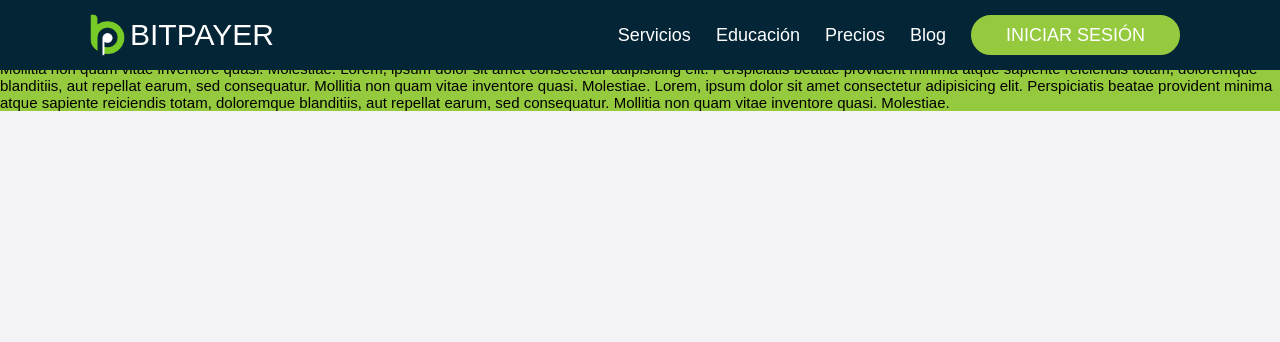
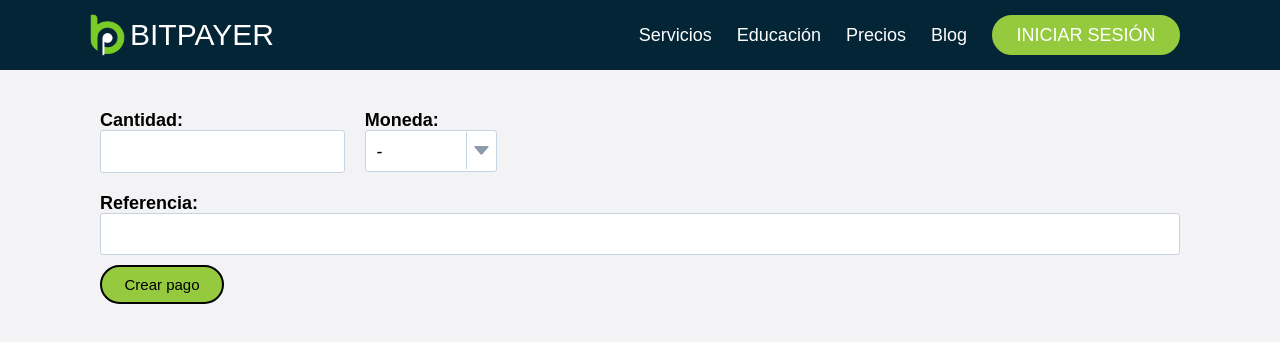
Before and after one commit to bitpayermx/bitpayer-web, a Next.js app: page /crear-pago in a window 1280 px wide. Shown: the top 342 px of the page. Built offline with nearby package versions, Linux system fonts and the light colour scheme; a web font is replaced by a local one.

Commit message:
adding changes to basic deploy on vercel

```diff
--- a/components/Header.jsx
+++ b/components/Header.jsx
@@ -1,7 +1,19 @@
 import Image from "next/image";
 import Link from "next/link";
+import { useState, useEffect } from 'react'
+import { AiFillCaretDown } from "react-icons/ai"
+
 
 export default function Header() {
+
+  const [userLogged, setUserLogged] = useState(null)
+
+  useEffect(()=>{
+    if(localStorage.getItem('user')){
+      setUserLogged(JSON.parse(localStorage.getItem('user')))
+    }
+  }, [])
+
   return (
     <>
       <header
@@ -51,11 +63,24 @@ export default function Header() {
               <a className="color-white font1em margin-right25" href="/blog">
                 Blog
               </a>
-              <Link href="/login">
-                <a className="my-btn back-green text-uppercase color-green contactanos">
-                  <span className="font1em color-white">Iniciar Sesión</span>
-                </a>
-              </Link>
+              {
+                !userLogged && <Link href="/login">
+                  <a className="my-btn back-green text-uppercase color-green contactanos">
+                    <span className="font1em color-white">Iniciar Sesión</span>
+                  </a>
+                </Link>
+              }
+
+              {
+                userLogged && <div>
+                  <div className="my-btn color-green flex flex-center flex-middle">
+                    <p className="color-green font1em">{userLogged.name}</p>
+
+                    <p className="relative font20" style={{top:2+'px', right:-2+'px'}}><AiFillCaretDown /></p>
+                  </div>
+                </div>
+              }
+
             </div>
             <div className="padding15 pointer flex hide-desktop">
               <p className="color-white relative" id="menu-btn">
--- a/next.config.js
+++ b/next.config.js
@@ -1,3 +1,3 @@
 module.exports = {
-  reactStrictMode: true,
+  reactStrictMode: true
 }
--- a/pages/api/charges/index.js
+++ b/pages/api/charges/index.js
@@ -2,6 +2,49 @@ import { dbConnect } from "../../../mongodb/dbConnect";
 
 dbConnect()
 
+
+const {
+  COINBASE_API_KEY,
+  COINBASE_WEBHOOK_SECRET,
+  DOMAIN,
+} = require("../../../config");
+
+
+// const { Client, resources } = require("coinbase-commerce-node");
+// const Webhook = require("coinbase-commerce-node/lib/Webhook");
+
+// Client.init(COINBASE_API_KEY);
+
+// const { Charge } = resources;
+
+
 export default function handler(req, res) {
-  res.status(200).json("Hello charges!");
+
+  console.log('req',req.query)
+  res.status(200).json({name: "hello charges"});
+
+  // return false
+
+  // const chargeData = {
+  //   name: "Curso bitcoin desde cero",
+  //   description:
+  //     "Aprende las bases hasta nivel intermedio sobre como funciona bitcoin yas criptomonedas y porqué son la alternativa que el mundo require",
+  //   local_price: {
+  //     amount: "0.1",
+  //     currency: "USD",
+  //   },
+  //   pricing_type: "fixed_price",
+  //   metadata: {
+  //     customer_id: "_4354",
+  //     customer_name: "Mario",
+  //   },
+  //   redirect_url: `${DOMAIN}/success-payment`,
+  //   cancel_url: `${DOMAIN}/cancel-payment`,
+  // };
+
+  // const charge = await Charge.create(chargeData);
+
+  // res.send(charge);
+
+
 }
--- a/pages/crear-pago/index.jsx
+++ b/pages/crear-pago/index.jsx
@@ -1,9 +1,65 @@
 import Link from 'next/link'
 import Head from 'next/head'
+import axios from 'axios'
+import { useState, useEffect } from 'react'
+
 
 import Header from '../../components/Header.jsx'
 
 export default function CrearPgo(){
+
+    const [userLogged, setUserLogged] = useState(null)
+    const [amount, setAmount] = useState(0)
+    const [currency, setCurrency] = useState(null)
+    const [reference, setReference] = useState('')
+
+
+    useEffect(()=>{
+        if(localStorage.getItem('user')){
+        setUserLogged(JSON.parse(localStorage.getItem('user')))
+        }
+    }, [])
+
+
+
+    const fetchData = async () => {
+        const dataCharge = {
+            amount,
+            currency,
+            reference,
+            customer_name: userLogged.name,
+            customer_id: userLogged._id
+        }
+        axios.get('/api/charges', {params: dataCharge})
+            .then(res =>{
+                console.log(res)
+            })
+            .catch(err =>{
+                console.log(err)
+            })
+
+
+        // console.log('hey dataaa', newData)
+    };
+
+    const handleClick = (event) => {
+        event.preventDefault();
+        fetchData();
+    };
+
+    const handleChangeAmount = (event)=>{
+        setAmount(event.target.value)
+    }
+
+    const handleChangeCurrency = (event)=>{
+        setCurrency(event.target.value)
+
+    }
+
+    const handleChangeReference = (event)=>{
+        setReference(event.target.value)
+    }
+
     return (
         <div>
             <Head>
@@ -19,14 +75,55 @@ export default function CrearPgo(){
 
             <Header />
             <main>
-                <h2 className="color-red">About</h2>
-                <Link href="/">Got to home</Link>
 
-                <div className='back-green'>
-                    Lorem, ipsum dolor sit amet consectetur adipisicing elit. Perspiciatis beatae provident minima atque sapiente reiciendis totam, doloremque blanditiis, aut repellat earum, sed consequatur. Mollitia non quam vitae inventore quasi. Molestiae.
-                    Lorem, ipsum dolor sit amet consectetur adipisicing elit. Perspiciatis beatae provident minima atque sapiente reiciendis totam, doloremque blanditiis, aut repellat earum, sed consequatur. Mollitia non quam vitae inventore quasi. Molestiae.
-                    Lorem, ipsum dolor sit amet consectetur adipisicing elit. Perspiciatis beatae provident minima atque sapiente reiciendis totam, doloremque blanditiis, aut repellat earum, sed consequatur. Mollitia non quam vitae inventore quasi. Molestiae.
-                </div>
+                <div className='padding20'></div>
+                <div className='padding20'></div>
+
+                <section className='my-container'>
+                    <article className='padding20'>
+                        <div className='flex flex-middle'>
+                            <div className='margin10'>
+                                <h2 className='font1em'>Cantidad:</h2>
+                                <div className='flex'>
+                                    <input className='my-input' type="number" onChange={handleChangeAmount}/>
+                                </div>
+                            </div>
+
+                            <div className='margin10'>
+                                <h2 className='font1em'>Moneda:</h2>
+                                {/* <div>
+                                    <select >
+                                        <option>-</option>
+                                        <option value="MXN">MXN</option>
+                                        <option value="USD">USD</option>
+                                    </select>
+                                </div> */}
+                                <div className="back-white my-select font1em color-black" style={{width:130+"px"}}>
+                                    <select onChange={handleChangeCurrency}>
+                                        <option>-</option>
+                                        <option value="MXN">MXN</option>
+                                        <option value="USD">USD</option>
+                                    </select>
+
+                                    <div class="my-select-icon color-black flex flex-middle">
+                                        <span class="ion-arrow-down-b"></span>
+                                    </div>
+                                </div>
+                            </div>
+                        </div>
+
+                        <div className='margin10'>
+                            <h2 className='font1em'>Referencia:</h2>
+                            <div className='flex'>
+                                <input className='my-input' type="text" onChange={handleChangeReference}/>
+                            </div>
+                        </div>
+                        <div className='margin10'>
+                            <button onClick={handleClick} className='my-btn back-green'>Crear pago</button>
+                        </div>
+                    </article>
+                </section>
+
             </main>
 
         </div>
--- a/pages/dashboard.js
+++ b/pages/dashboard.js
@@ -5,6 +5,8 @@ import jwt from "jsonwebtoken";
 import User from "../models/User";
 import { useRouter } from "next/router";
 import { dbConnect } from "../mongodb/dbConnect";
+import Header from '../components/Header.jsx'
+import Footer from '../components/Footer.jsx'
 
 function Dashboard({ name, email, objUser }) {
   const router = useRouter();
@@ -22,8 +24,16 @@ function Dashboard({ name, email, objUser }) {
   return (
     <div>
       <Head>
-        <title>Dashboard</title>
-      </Head>
+          <title>Bitpayer - Bitcoin hecho fácil.</title>
+          <meta name="description" content="Generated by create next app" />
+          <link rel="icon" href="/favicon.ico" />
+          <link rel="stylesheet" type="text/css" href="https://code.ionicframework.com/ionicons/2.0.1/css/ionicons.min.css" />
+          <link rel="preconnect" href="https://fonts.googleapis.com" />
+          <link rel="preconnect" href="https://fonts.gstatic.com" crossorigin />
+          <link href="https://fonts.googleapis.com/css2?family=Sarabun:ital,wght@0,200;0,300;0,400;0,600;0,800;1,300;1,400;1,600;1,800&family=Vollkorn&display=swap" rel="stylesheet" />
+        </Head>
+
+        <Header />
       <div>Welcome {name}!</div>
       <div>{email}</div>
       <button onClick={logout}>Logout</button>
--- a/styles/globals.css
+++ b/styles/globals.css
@@ -1050,7 +1050,7 @@ h6 {
   border-radius: 30px;
 
   color:white;
-  min-width: 170px;
+  min-width: 140px;
   display: inline-block;
   padding: 7px 10px;
   text-align: center;
```
Also changed, not shown: package.json (+8 -7 lines), utils/coincomerce-code.js (added, +88 -0 lines), styles/all.css, 1 other file (tests, documents, lock files or other folders).
